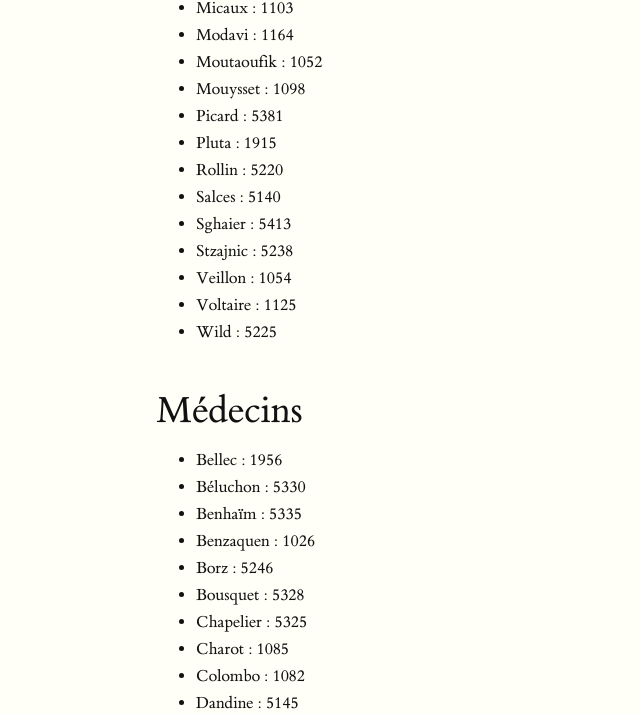
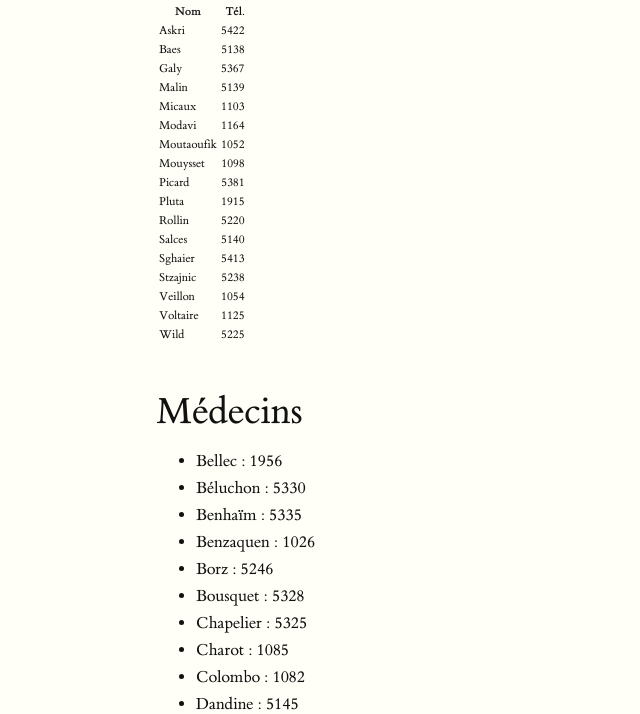
Before and after one commit to edilibre/Recherches-IDE, a plain HTML site: page Repertoire.html in a window 1280 px wide. Shown: the part 518-1232 px from the top of the page, without its empty margins (52-692 px from the left). Drawn offline with Linux system fonts and the light colour scheme.

Commit message:
Format tableaux pour les répertoires

```diff
--- a/Repertoire.html
+++ b/Repertoire.html
@@ -32,6 +32,8 @@
 <ul>
 <li><a href="#anesthésistes"
 id="toc-anesthésistes">Anesthésistes</a></li>
+<li><a href="#anesthésistes-1"
+id="toc-anesthésistes-1">Anesthésistes</a></li>
 <li><a href="#médecins" id="toc-médecins">Médecins</a></li>
 <li><a href="#services" id="toc-services">Services</a>
 <ul>
@@ -45,25 +47,85 @@ utiles</a></li>
 <p>Retour à l’accueil : <a href="index.html">Infos utiles en USC à
 l’Union</a></p>
 <h1 id="anesthésistes">Anesthésistes</h1>
-<ul>
-<li>Askri : 5422</li>
-<li>Baes : 5138</li>
-<li>Galy : 5367</li>
-<li>Malin : 5139</li>
-<li>Micaux : 1103</li>
-<li>Modavi : 1164</li>
-<li>Moutaoufik : 1052</li>
-<li>Mouysset : 1098</li>
-<li>Picard : 5381</li>
-<li>Pluta : 1915</li>
-<li>Rollin : 5220</li>
-<li>Salces : 5140</li>
-<li>Sghaier : 5413</li>
-<li>Stzajnic : 5238</li>
-<li>Veillon : 1054</li>
-<li>Voltaire : 1125</li>
-<li>Wild : 5225</li>
-</ul>
+<h1 id="anesthésistes-1">Anesthésistes</h1>
+<table>
+<thead>
+<tr class="header">
+<th>Nom</th>
+<th style="text-align: right;">Tél.</th>
+</tr>
+</thead>
+<tbody>
+<tr class="odd">
+<td>Askri</td>
+<td style="text-align: right;">5422</td>
+</tr>
+<tr class="even">
+<td>Baes</td>
+<td style="text-align: right;">5138</td>
+</tr>
+<tr class="odd">
+<td>Galy</td>
+<td style="text-align: right;">5367</td>
+</tr>
+<tr class="even">
+<td>Malin</td>
+<td style="text-align: right;">5139</td>
+</tr>
+<tr class="odd">
+<td>Micaux</td>
+<td style="text-align: right;">1103</td>
+</tr>
+<tr class="even">
+<td>Modavi</td>
+<td style="text-align: right;">1164</td>
+</tr>
+<tr class="odd">
+<td>Moutaoufik</td>
+<td style="text-align: right;">1052</td>
+</tr>
+<tr class="even">
+<td>Mouysset</td>
+<td style="text-align: right;">1098</td>
+</tr>
+<tr class="odd">
+<td>Picard</td>
+<td style="text-align: right;">5381</td>
+</tr>
+<tr class="even">
+<td>Pluta</td>
+<td style="text-align: right;">1915</td>
+</tr>
+<tr class="odd">
+<td>Rollin</td>
+<td style="text-align: right;">5220</td>
+</tr>
+<tr class="even">
+<td>Salces</td>
+<td style="text-align: right;">5140</td>
+</tr>
+<tr class="odd">
+<td>Sghaier</td>
+<td style="text-align: right;">5413</td>
+</tr>
+<tr class="even">
+<td>Stzajnic</td>
+<td style="text-align: right;">5238</td>
+</tr>
+<tr class="odd">
+<td>Veillon</td>
+<td style="text-align: right;">1054</td>
+</tr>
+<tr class="even">
+<td>Voltaire</td>
+<td style="text-align: right;">1125</td>
+</tr>
+<tr class="odd">
+<td>Wild</td>
+<td style="text-align: right;">5225</td>
+</tr>
+</tbody>
+</table>
 <h1 id="médecins">Médecins</h1>
 <ul>
 <li>Bellec : 1956</li>
```
Also changed, not shown: 1 other file.
